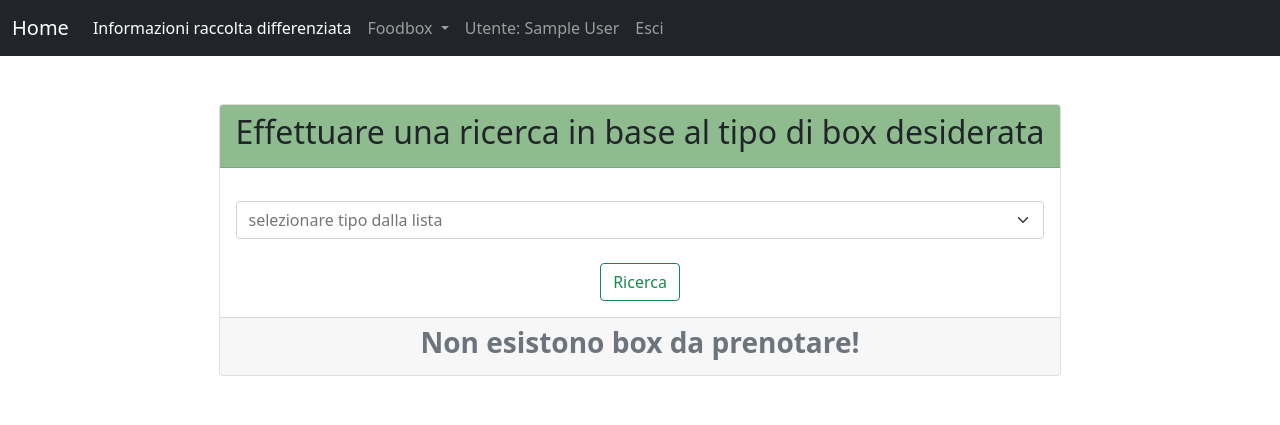
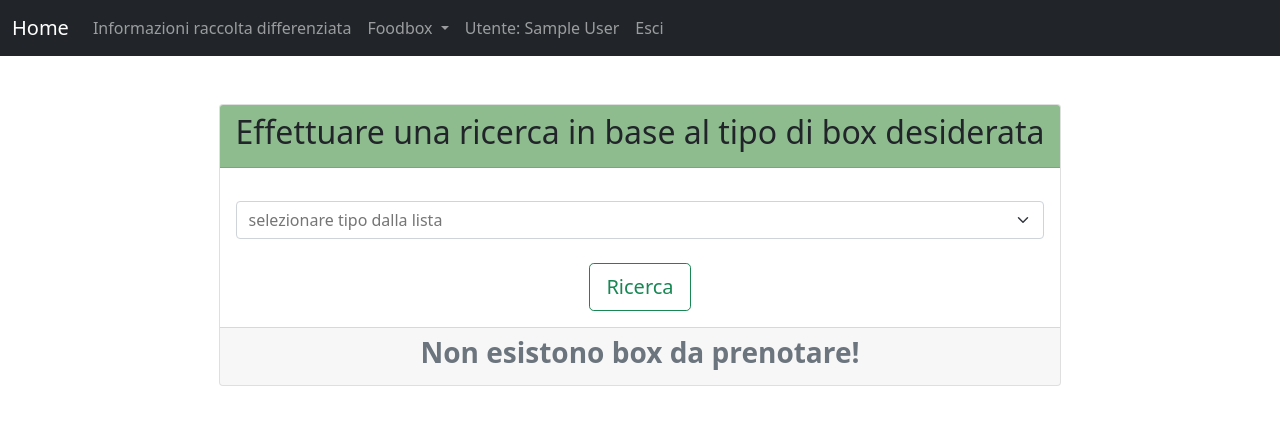
Before and after one commit to RaffaeleMosca/GreenCityv1, a Flask app: page /foodbox/ in a window 1280 px wide. Shown: the top 425 px of the page. Run offline with Flask 2, Linux system fonts and the light colour scheme; the visitor is signed in with stand-in values (Sample User, id 1); data that the repository does not hold is empty; some libraries are stand-ins or nearby versions.

Commit message:
aggiunta info

```diff
--- a/app.py
+++ b/app.py
@@ -215,7 +215,7 @@ def myboxricerca(utente):
     for foodbox in foodd:
         if foodbox['utente'] != utente:
             count += 1
-    if tipo =="TUTTE":
+    if tipo == "TUTTE":
         count += 1
 
     if count == 0:
--- a/templates/base.html
+++ b/templates/base.html
@@ -5,7 +5,6 @@
   <meta charset="UTF-8">
   <meta name="viewport" content="width=device-width, initial-scale=1.0">
   <title>Green City</title>
-
     <link rel="stylesheet" href="https://unpkg.com/leaflet@1.7.1/dist/leaflet.css"
           integrity="sha512-xodZBNTC5n17Xt2atTPuE1HxjVMSvLVW9ocqUKLsCC5CXdbqCmblAshOMAS6/keqq/sMZMZ19scR4PsZChSR7A=="
           crossorigin=""/>
@@ -25,7 +24,7 @@
             <div class="collapse navbar-collapse" id="navbarNavDropdown">
                 <ul class="navbar-nav">
                     <li class="nav-item">
-                        <a class="nav-link active" aria-current="page" href="/raccolta/">Informazioni raccolta differenziata</a>
+                        <a class="nav-link" aria-current="page" href="/raccolta/">Informazioni raccolta differenziata</a>
                     </li>
                     <li class="nav-item dropdown">
                         <a class="nav-link dropdown-toggle" href="/foodbox/" id="navbarDropdownMenuLink" role="button" data-bs-toggle="dropdown" aria-expanded="false">
@@ -56,6 +55,5 @@
     <script src="/static/js/scripts.js"></script>
     <script src="/static/js/javascript_mappa.js"></script>
     <script src="https://cdn.jsdelivr.net/npm/bootstrap@5.1.3/dist/js/bootstrap.bundle.min.js" integrity="sha384-ka7Sk0Gln4gmtz2MlQnikT1wXgYsOg+OMhuP+IlRH9sENBO0LRn5q+8nbTov4+1p" crossorigin="anonymous"></script>
-
 </body>
 </html>
--- a/templates/cibo.html
+++ b/templates/cibo.html
@@ -17,7 +17,7 @@
                         <option value="BENI PRIMA NECESSITA'" />
                     </datalist>
                     <br>
-                    <input type="submit" value="Ricerca" class="btn btn-outline-success btn">
+                    <input type="submit" value="Ricerca" class="btn btn-outline-success btn-lg">
                 </form>
 
             </div>
@@ -56,7 +56,7 @@
                         <br>
                         Indirizzo: {{ foodbox.indirizzo }}
                         <form class="accordion m-2" action="{{ url_for('ordina', oid=foodbox._id, utente =  session['user']['email'])}}" method="POST">
-                            <button type="submit" class="btn btn-success">Ordina</button>
+                            <button type="submit" class="btn btn-outline-success">Ordina</button>
                         </form>
                     </div>
                     </div>
--- a/templates/home.html
+++ b/templates/home.html
@@ -4,7 +4,6 @@
     <meta charset="UTF-8">
     <meta name="viewport" content="width=device-width, initial-scale=1.0">
     <title>Green City</title>
-
     <script src="https://ajax.googleapis.com/ajax/libs/jquery/3.5.1/jquery.min.js"></script>
     <link href="https://cdn.jsdelivr.net/npm/bootstrap@5.1.3/dist/css/bootstrap.min.css" rel="stylesheet" integrity="sha384-1BmE4kWBq78iYhFldvKuhfTAU6auU8tT94WrHftjDbrCEXSU1oBoqyl2QvZ6jIW3" crossorigin="anonymous">
 
@@ -70,6 +69,5 @@
     <script src="/static/js/jquery.js"></script>
     <script src="/static/js/scripts.js"></script>
     <script src="https://cdn.jsdelivr.net/npm/bootstrap@5.1.3/dist/js/bootstrap.bundle.min.js" integrity="sha384-ka7Sk0Gln4gmtz2MlQnikT1wXgYsOg+OMhuP+IlRH9sENBO0LRn5q+8nbTov4+1p" crossorigin="anonymous"></script>
-
 </body>
 </html>
--- a/templates/mybox.html
+++ b/templates/mybox.html
@@ -26,11 +26,12 @@
                             Indirizzo:   {{ ordinazioni.indirizzo }}
                             <br>
                             Contenuto box:   {{ ordinazioni.contenuto }}
+                            <br><br>
                             <form class="accordion m-2" action="{{ url_for('eliminaordi', oid=ordinazioni._id)}}" method="POST">
-                                <button type="submit" class="btn btn-danger">Cancella ordinazione</button>
+                                <button type="submit" class="btn btn-outline-danger">Cancella ordinazione</button>
                             </form>
                             <form class="accordion m-2"action="{{ url_for('boxritirato', oid=ordinazioni._id)}}" method="POST">
-                                <button type="submit" class="btn btn-success">Box ritirato</button>
+                                <button type="submit" class="btn btn-outline-success">Box ritirato</button>
                             </form>
                         </div>
                     </div>
```
Also changed, not shown: templates/myboxcaricati.html (+5 -2 lines).
